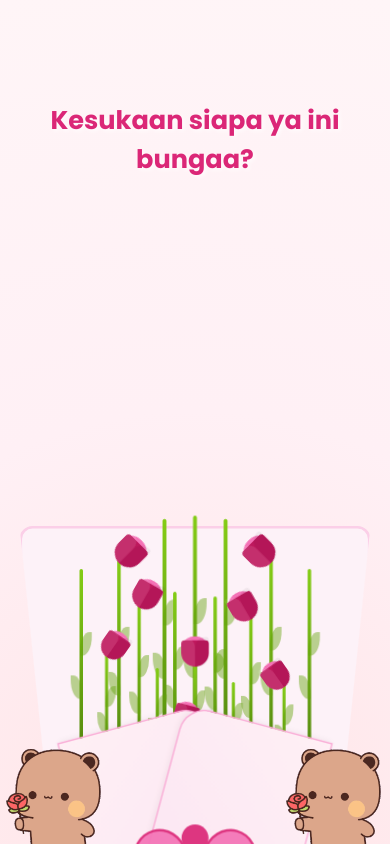
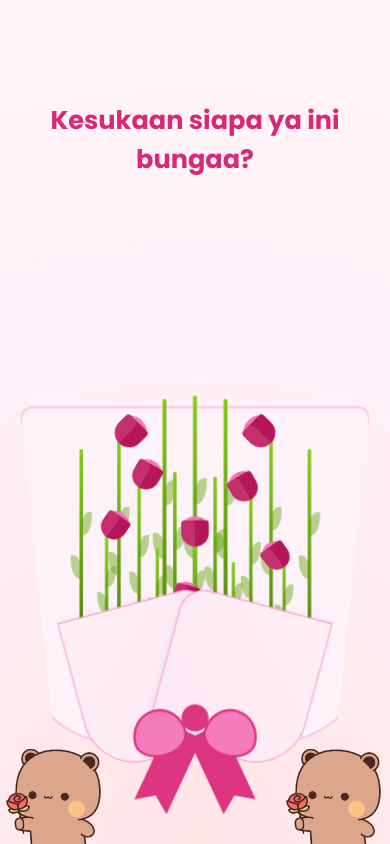
Before and after one commit to BintangAri/Buatbocil, a React (Create React App) app: page / in a window 390 px wide. Both pictures are taken after a click on the button "Iya". Built offline with nearby package versions, Linux system fonts and the light colour scheme.

Commit message:
Fix flowerrr

```diff
--- a/src/FlowerStyle.css
+++ b/src/FlowerStyle.css
@@ -15,8 +15,8 @@
 /* CONTAINER UTAMA */
 .bouquet-container {
   position: absolute;
-  /* REVISI: Turunkan ke 50px agar menapak tapi pita aman */
-  bottom: 50px;
+  /* REVISI DESKTOP: Naik ke 160px agar pita terlihat jelas */
+  bottom: 160px;
   left: 50%;
   transform: translateX(-50%);
   width: 500px;
@@ -58,6 +58,7 @@
 
 /* --- PITA (RIBBON) --- */
 .ribbon-container {
+  /* Posisi pita ada di layer paling depan (z-index 25) */
   position: absolute; bottom: 60px; left: 50%; transform: translateX(-50%); z-index: 25;
   animation: pop-in 1s cubic-bezier(0.175, 0.885, 0.32, 1.275) forwards 2.5s; opacity: 0;
 }
@@ -162,7 +163,7 @@
 @keyframes leaf-unfurl { to { opacity: 1; } }
 
 
-/* --- RESPONSIVE MOBILE (POSISI PAS DI DASAR) --- */
+/* --- RESPONSIVE MOBILE (POSISI DINAIKKAN AGAR PITA TERLIHAT) --- */
 @media (max-width: 600px) {
 
   .bouquet-container {
@@ -172,8 +173,9 @@
     /* Scale sedikit dikecilkan biar proporsional */
     transform: translateX(-50%) scale(0.65);
 
-    /* REVISI: BOTTOM -20px AGAR MENAPAK TAPI PITA KELIHATAN */
-    bottom: -20px;
+    /* REVISI: BOTTOM DINAIKKAN JADI 100px */
+    /* Ini akan mengangkat buket cukup tinggi sehingga pita aman terlihat */
+    bottom: 100px;
 
     transform-origin: bottom center;
   }
```
